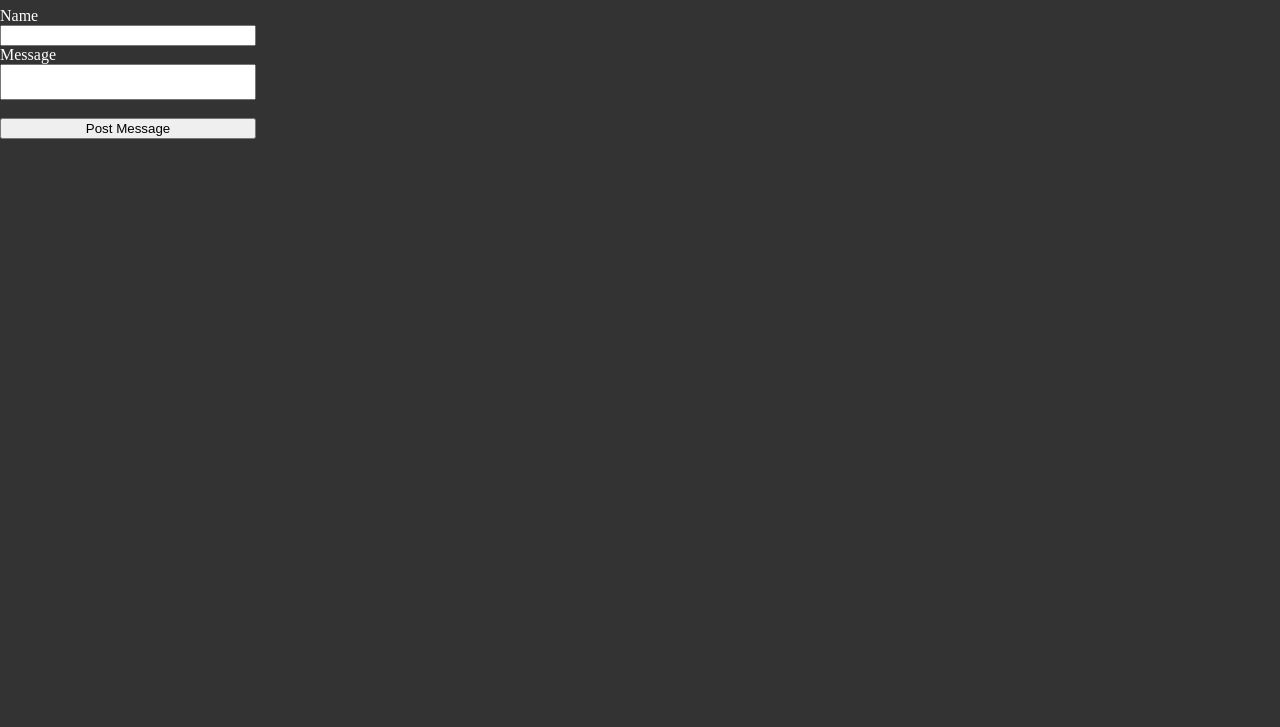
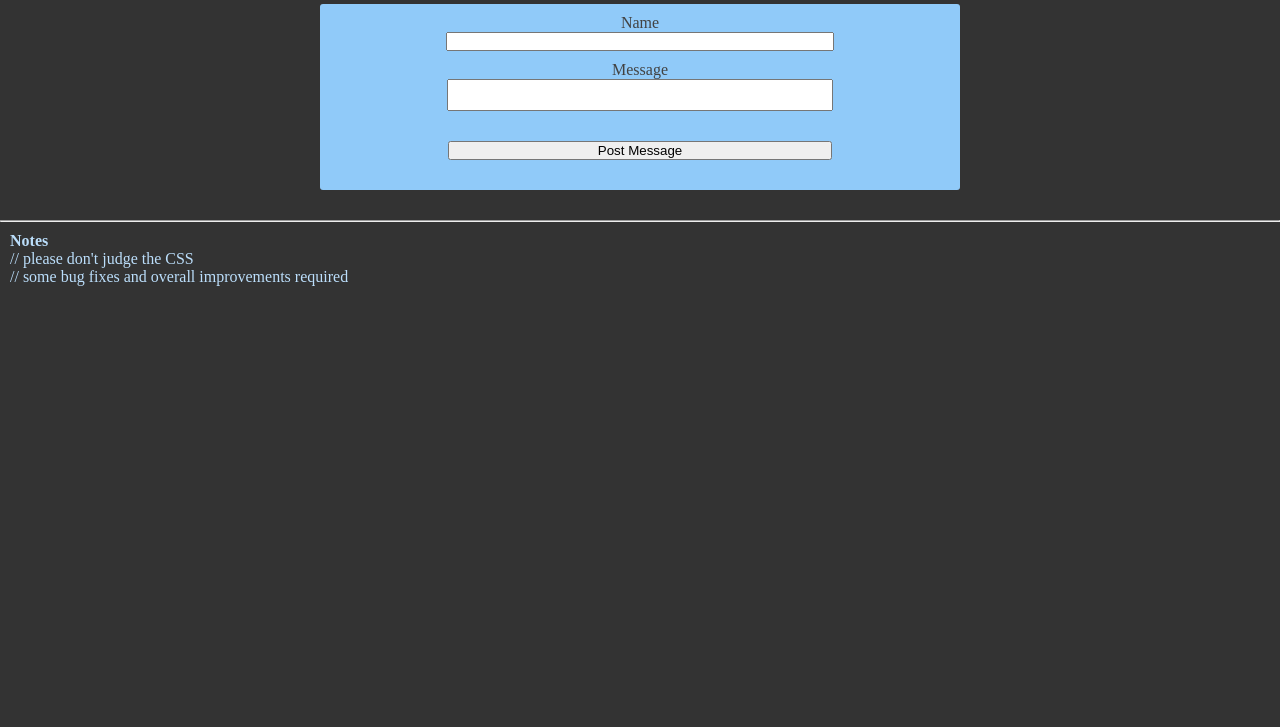
Before and after one commit to paswes/programming2-01-homework-express, a website: page public/index.html in a window 1280 px wide. Shown: the part 73-800 px from the top of the page. Drawn offline with Linux system fonts and the light colour scheme.

Commit message:
fixed issue#01, wrote some messy CSS

```diff
--- a/public/css/style.css
+++ b/public/css/style.css
@@ -1,40 +1,79 @@
-body {
+* {
     margin: 0;
     padding: 0;
+}
+
+body {
     background-color: #333;
 }
 
 h1 {
     color: #fff;
     text-align: center;
+    margin: 20px 0 20px 0;
 }
 
 label {
-    color: #fff;
+    color: #424242;
+    margin-top: 10px;
 }
 
 textarea {
     resize: none;
 }
 
-form {
+ul {
+    list-style: none;
+    padding: 0;
+    margin-top: 10px;
+    margin-bottom: 30px;
+}
+
+li {
+    background-color: #BBDEFB;
+    border-radius: 3px;
+    padding: 5px;
+    margin-top: 10px;
+}
+
+.form-container {
     display: flex;
     flex-direction: column;
-    justify-content: center;
+    align-items: center;
+    background-color: #90CAF9;
+    width: 50%;
+    margin: 0 auto;
+    border-radius: 3px;
 }
 
-.form-name {
-    display: flex;
-    flex-direction: column;
-    width: 20%;
-}
-
-.form-message {
-    display: flex;
-    flex-direction: column;
-    width: 20%;
+.form-e {
+    width: 60%;
 }
 
 .submit-btn {
-    width: 20%;
+    margin: 30px 0 30px 0;
 }
+
+.name-wrapper,
+.message-wrapper {
+    color: #424242;
+}
+
+.list-container {
+    margin: 0 auto;
+    width: 50%;
+    height: auto;
+}
+
+.notes p,
+h4 {
+    color: #BBDEFB;
+}
+
+h4 {
+    margin-top: 10px;
+}
+
+.notes {
+    margin-left: 10px;
+}
--- a/public/index.html
+++ b/public/index.html
@@ -10,18 +10,30 @@
     <body>
         <h1>Dynamic Web Application</h1>
         <form id="comment-form">
-            <div class="form-name">
+            <div class="form-container">
                 <label for="input-name" class="input-label">Name</label>
-                <input id="input-name" type="text" name="name">
+                <input id="input-name" type="text" name="name" class="form-e">
+                <label for="input-message" class="input-label">Message</label>
+                <textarea id="input-message" form="comment-form" name="message" class="form-e"></textarea>
+                <button id="submit" type="button" class="submit-btn form-e">Post Message</button>
             </div>
-            <div class="form-message">
-                <label for="input-message" class="input-label">Message</label>
-                <textarea id="input-message" form="comment-form" name="message"></textarea><br>
-            </div>
-            <button id="submit" type="button" class="submit-btn">Post Message</button>
         </form>
 
-        <ul id="comment-list"></ul>
+        <div class="list-container">
+            <ul id="comment-list"></ul>
+        </div>
+
+        <hr>
+
+        <div class="notes">
+            <h4>Notes</h4>
+            <p>
+                // please don't judge the CSS
+            </p>
+            <p>
+                // some bug fixes and overall improvements required
+            </p>
+        </div>
 
         <script src="index.js"></script>
     </body>
--- a/public/index.js
+++ b/public/index.js
@@ -36,8 +36,8 @@ renderList = (request) => {
         let list = document.createElement('li');
         let nameWrapper = document.createElement('span');
         let messageWrapper = document.createElement('span');
-        let name = document.createTextNode(response.name);
-        let message = document.createTextNode(response.message);
+        let name = document.createTextNode(response.name + ': ');
+        let message = document.createTextNode(response.message)
 
         nameWrapper.className = 'name-wrapper';
         messageWrapper.className = 'message-wrapper';
--- a/server.js
+++ b/server.js
@@ -22,7 +22,9 @@ app.use(bodyParser.urlencoded({extended: true}));
 app.post('/', (req, res) => {
     comments.push({name: req.body.name, message: req.body.message});
     console.log(comments);
-    res.send(comments);
+    const lastIndex = comments[comments.length-1];
+    lastComment = [lastIndex];
+    res.send(lastComment);
 });
 
 /**
```
